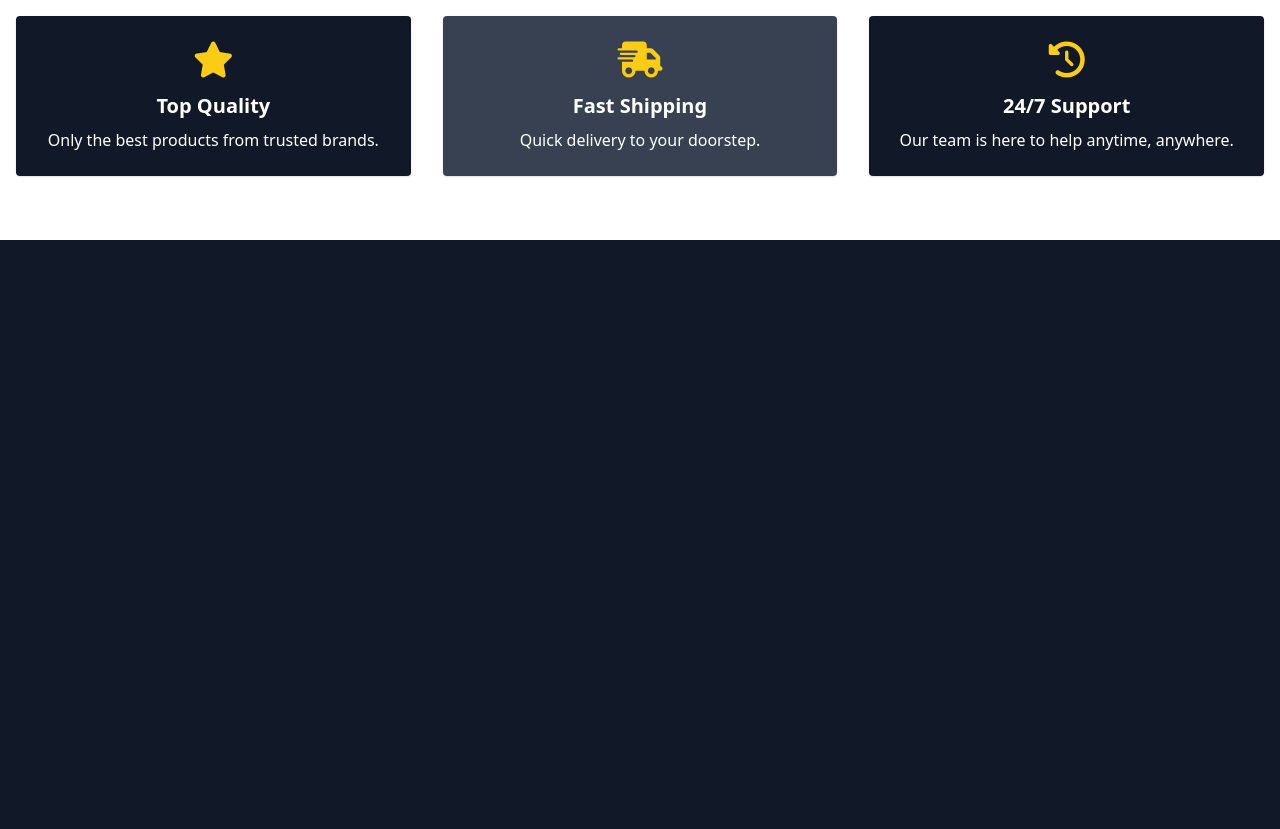
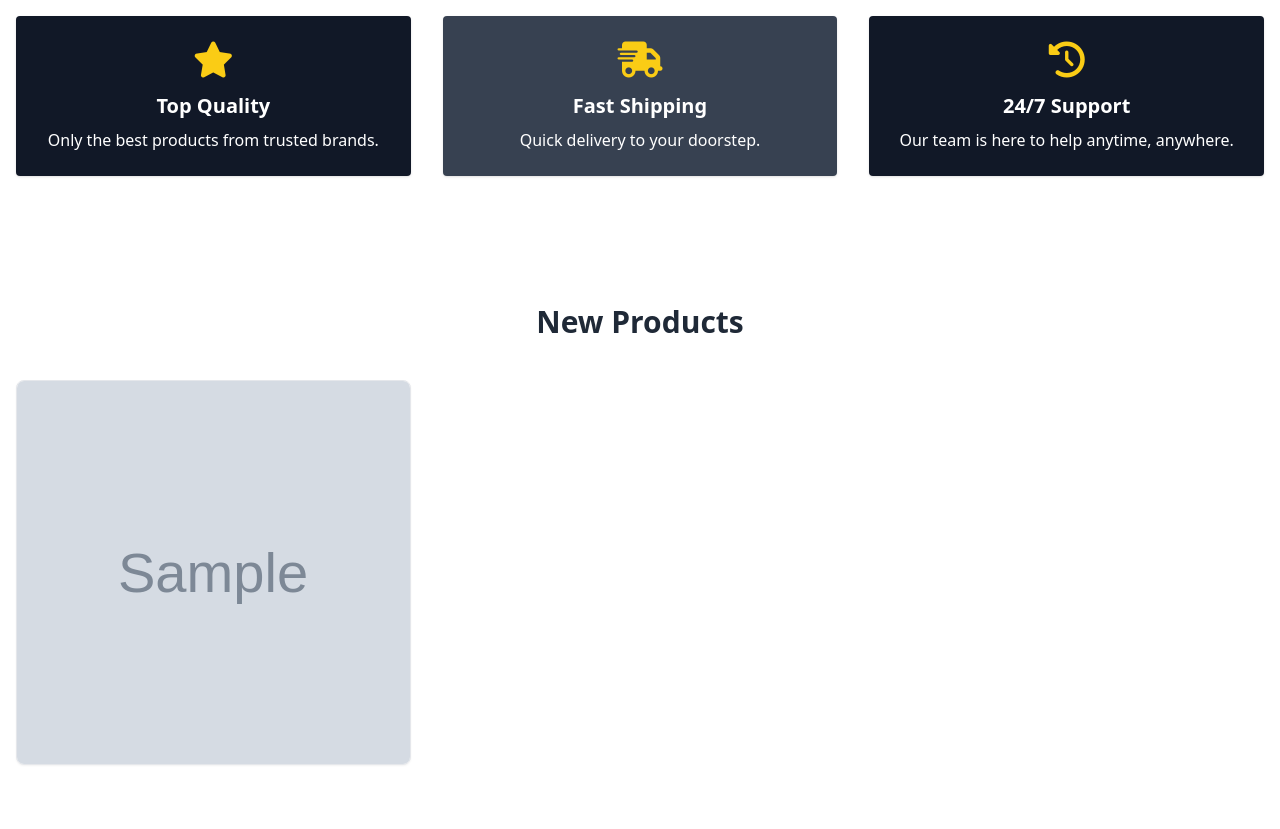
Before and after one commit to Naira98/e-commerce-django, a Django app: page / in a window 1280 px wide. Shown: the part 693-1522 px from the top of the page. Before the commit the page ends 933 px from the top, so only its background shows below. Run offline with Django 5.2, Linux system fonts and the light colour scheme; tables that the repository leaves empty hold one stand-in row (values such as "Sample post"); grey boxes marked "Sample" are stand-in pictures; some libraries are stand-ins or nearby versions.

Commit message:
add new products section in home page

```diff
--- a/home/urls.py
+++ b/home/urls.py
@@ -3,7 +3,7 @@ from django.urls import path
 from . import views
 
 urlpatterns = [
-    path("", views.index, name="index"),
+    path("", views.home, name="index"),
     path("about", views.about, name="about"),
     path("contact", views.contact, name="contact"),
 ]
--- a/home/views.py
+++ b/home/views.py
@@ -1,10 +1,13 @@
 from django.shortcuts import render
-
-# Create your views here.
+from products.models import Product
 
 
-def index(request):
-    return render(request, "home/index.html")
+def home(request):
+    print("IN HOME VIEW")
+    # new_products = Product.objects.order_by('-created_at')[:6]
+    new_products = Product.objects.all()[:3]
+
+    return render(request, "home/home.html", {"new_products": new_products})
 
 
 def about(request):
--- a/products/models.py
+++ b/products/models.py
@@ -1,5 +1,6 @@
 from django.db import models
 from django.core.exceptions import ValidationError
+import datetime
 
 
 class Category(models.Model):
--- a/templates/components/product_card.html
+++ b/templates/components/product_card.html
@@ -5,7 +5,7 @@
   <img
     src="{{ product.image.url }}"
     alt="{{ product.name }}"
-    class="w-full h-64 object-cover"
+    class="w-full h-64 object-cover {%if home_page == True %} object-contain h-full w-full transition-transform group-hover:scale-105 duration-300 {% endif %}"
   />
 
 <!-- Hover Actions -->
--- a/templates/home/index.html
+++ b/templates/home/home.html
@@ -82,6 +82,20 @@
   </div>
 </section>
 
+<!-- New Products -->
+<section class="bg-white py-16">
+  <div class="max-w-7xl mx-auto px-4">
+    <h2 class="text-3xl font-bold mb-10 text-center">New Products</h2>
+    <div class="grid grid-cols-1 sm:grid-cols-2 md:grid-cols-3 gap-8">
+      {% for product in new_products %}
+        {% include "components/product_card.html" with product=product home_page=True %}
+      {% empty %}
+        <p class="text-center col-span-full text-gray-500">No new products available.</p>
+      {% endfor %}
+    </div>
+  </div>
+</section>
+
 <script>
   document.getElementById("menu-toggle").addEventListener("click", function () {
     const menu = document.getElementById("mobile-menu");
```
